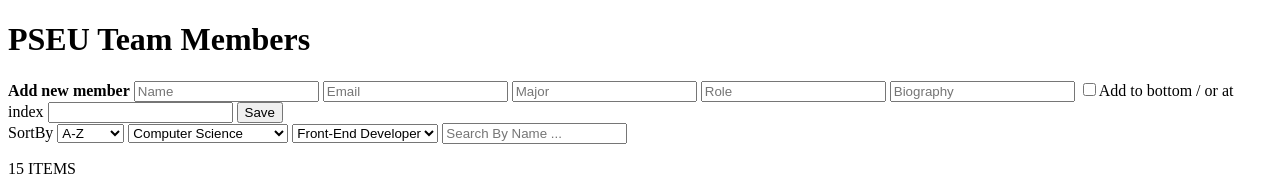
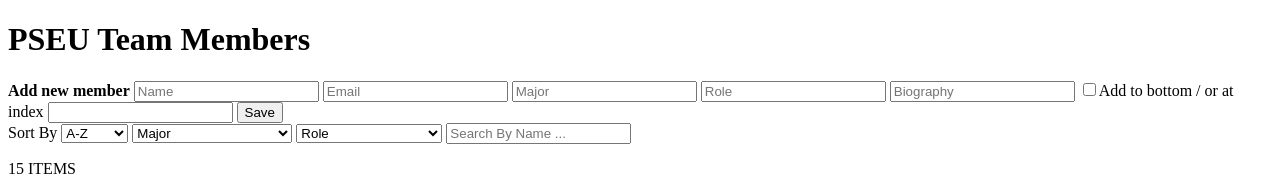
Before and after one commit to Ghaid-Ewawi/PSEU-Members, a plain HTML site: page index.html in a window 1280 px wide. Shown: the top 192 px of the page. Drawn offline with Linux system fonts and the light colour scheme.

Commit message:
added placeholder for selectList

```diff
--- a/index.html
+++ b/index.html
@@ -23,8 +23,8 @@
         <div class="rightside">
             <div class="search-bar">
                 <div class="left">
-                    SortBy
 
+                    Sort By
                     <select name="sort-by" class="left-border">
                         <option value="a-z">A-Z</option>
                         <option value="z-a">Z-A</option>
@@ -33,6 +33,7 @@
                     </select>
 
                     <select name="major">
+                        <option value="" disabled selected>Major</option>
                         <option value="Computer Science">Computer Science</option>
                         <option value="Computer Engineering">Computer Engineering</option>
                         <option value="Information Technology">Information Technology</option>
@@ -40,6 +41,7 @@
                     </select>
 
                     <select name="role" class="left-border">
+                        <option value="" disabled selected>Role</option>
                         <option value="Front-End Developer">Front-End Developer</option>
                         <option value="Back-End Developer">Back-End Developer</option>
                         <option value="Full-Stack Developer">Full-Stack Developer</option>
```
